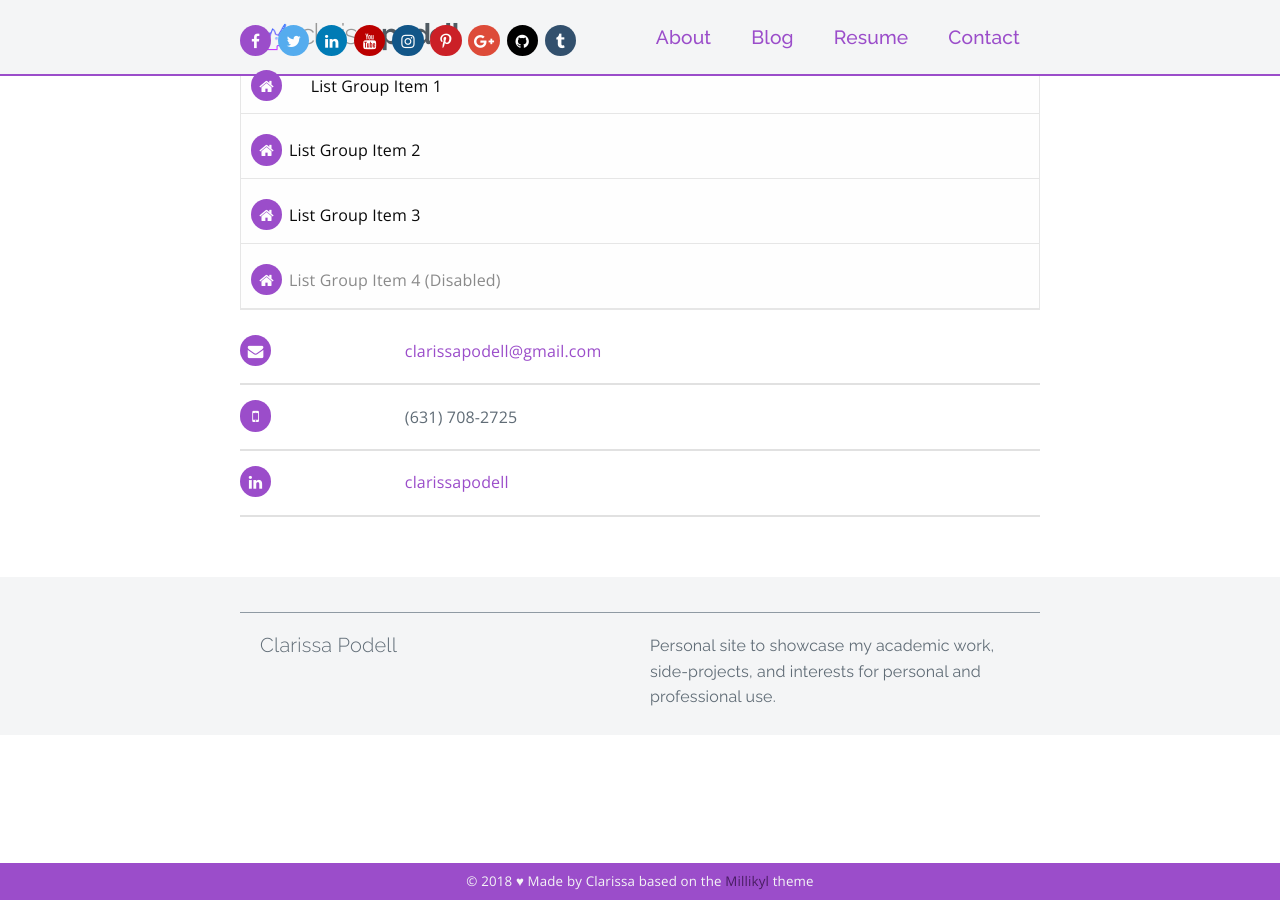
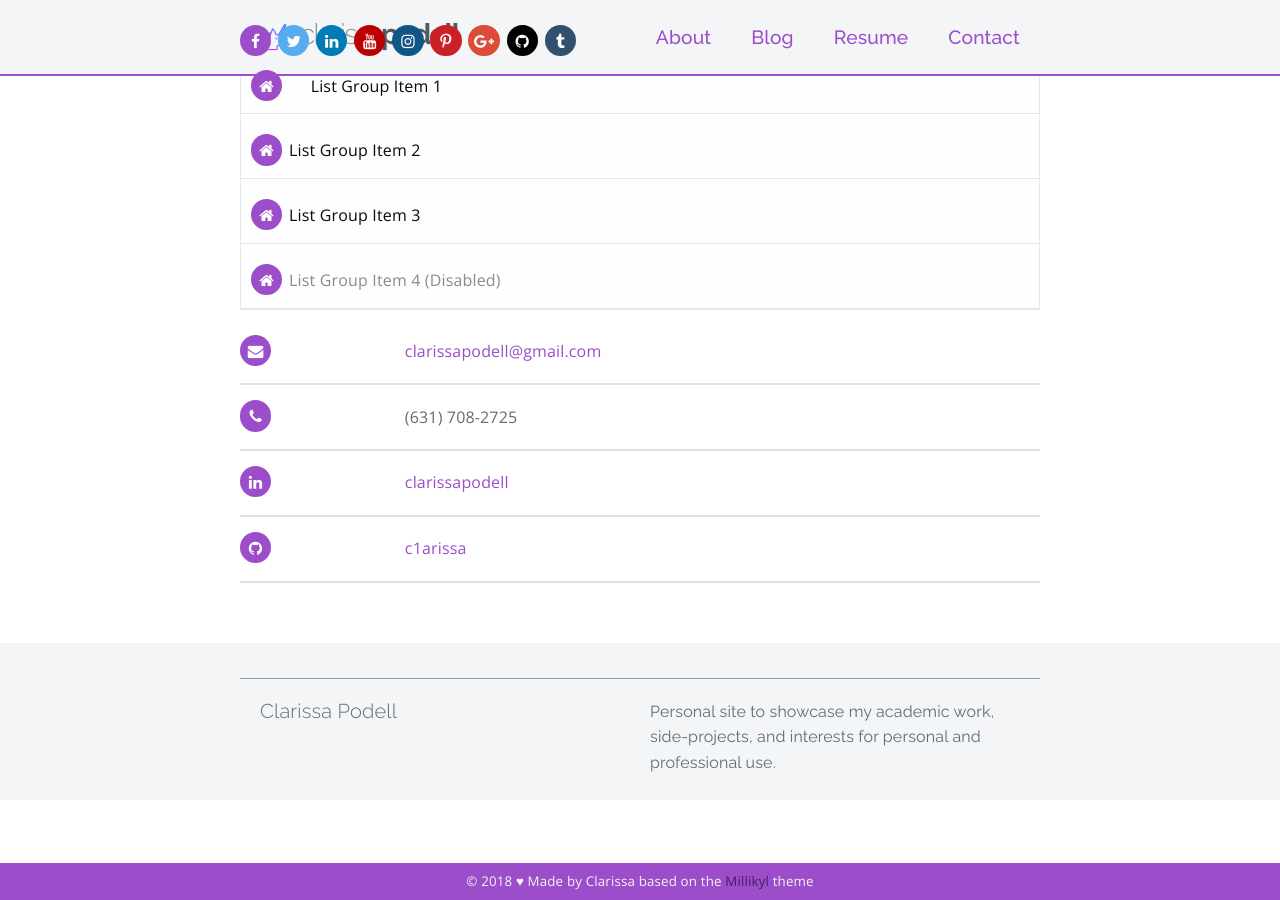
Before and after one commit to c1arissa/c1arissa.github.io, a Jekyll site: the page built from contact.md, in a window 1280 px wide and 900 px high, scrolled down 690 px. Built offline with Jekyll 4.4.1, drawn with Linux system fonts in a browser that asks for light colours; nearby versions of some CDN libraries; a style sheet for code colours, icons or effects is not loaded.

Commit message:
Update contact.md

```diff
--- a/contact.md
+++ b/contact.md
@@ -233,13 +233,17 @@ permalink: /contact/
       <td><a href="mailto:{{ site.email }}">{{ site.email }}</a></td>
     </tr>
     <tr>
-      <td><i class="fa fa-mobile social-button"></i></td>
+      <td><i class="fa fa-phone social-button"></i></td>
       <td>(631) 708-2725</td>
     </tr>
     <tr>
       <td><i class="fa fa-linkedin social-button"></i></td>
       <td><a href="https://www.linkedin.com/in/{{ site.linkedin }}/">{{ site.linkedin }}</a></td>
     </tr>
+    <tr>
+      <td><i class="fa fa-github social-button"></i></td>
+      <td><a href="https://github.com/{{ site.github_username }}">{{ site.github_username }}</a></td>
+    </tr>
   </tbody>
 </table>
 </div>
```
